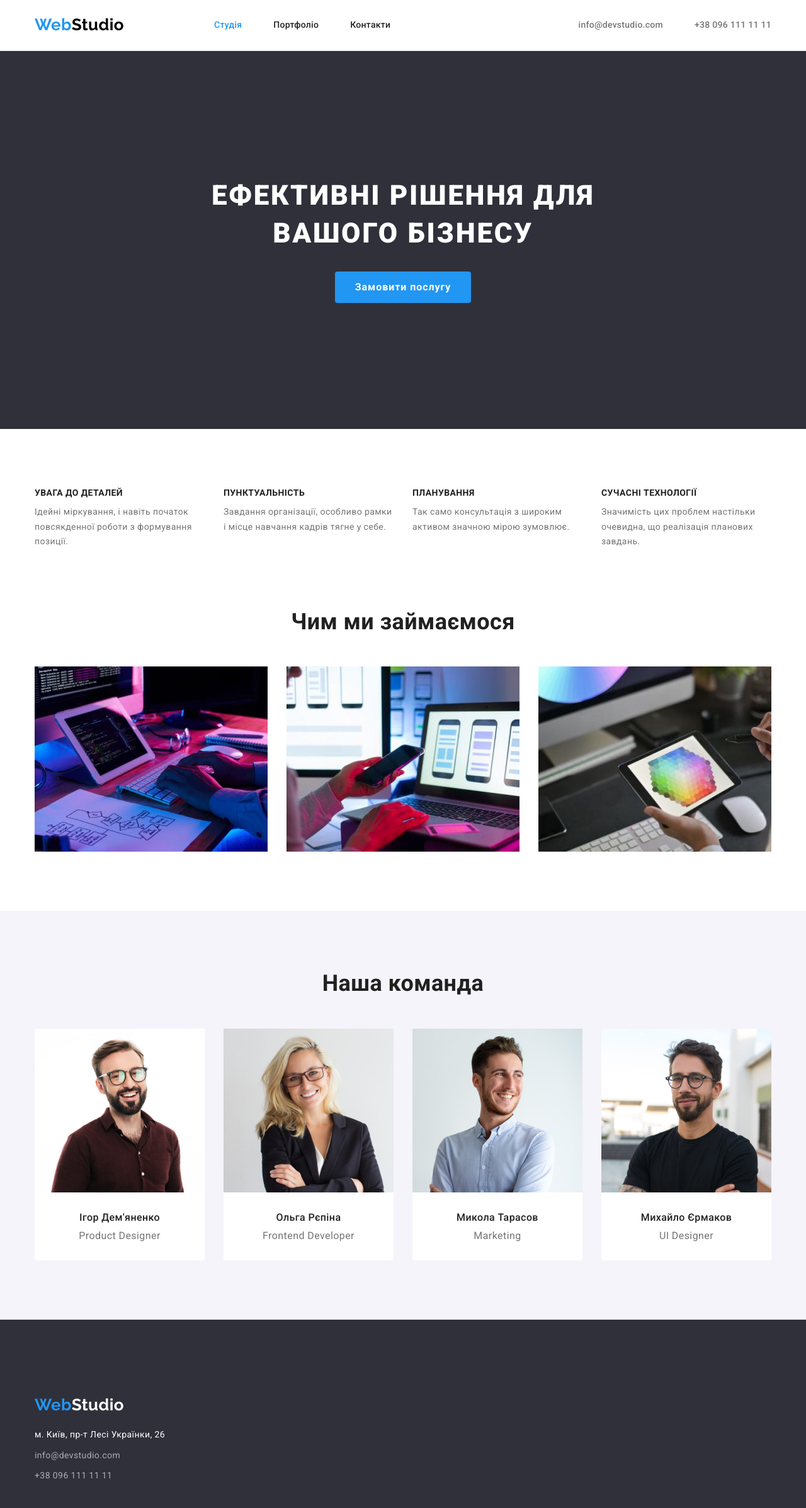
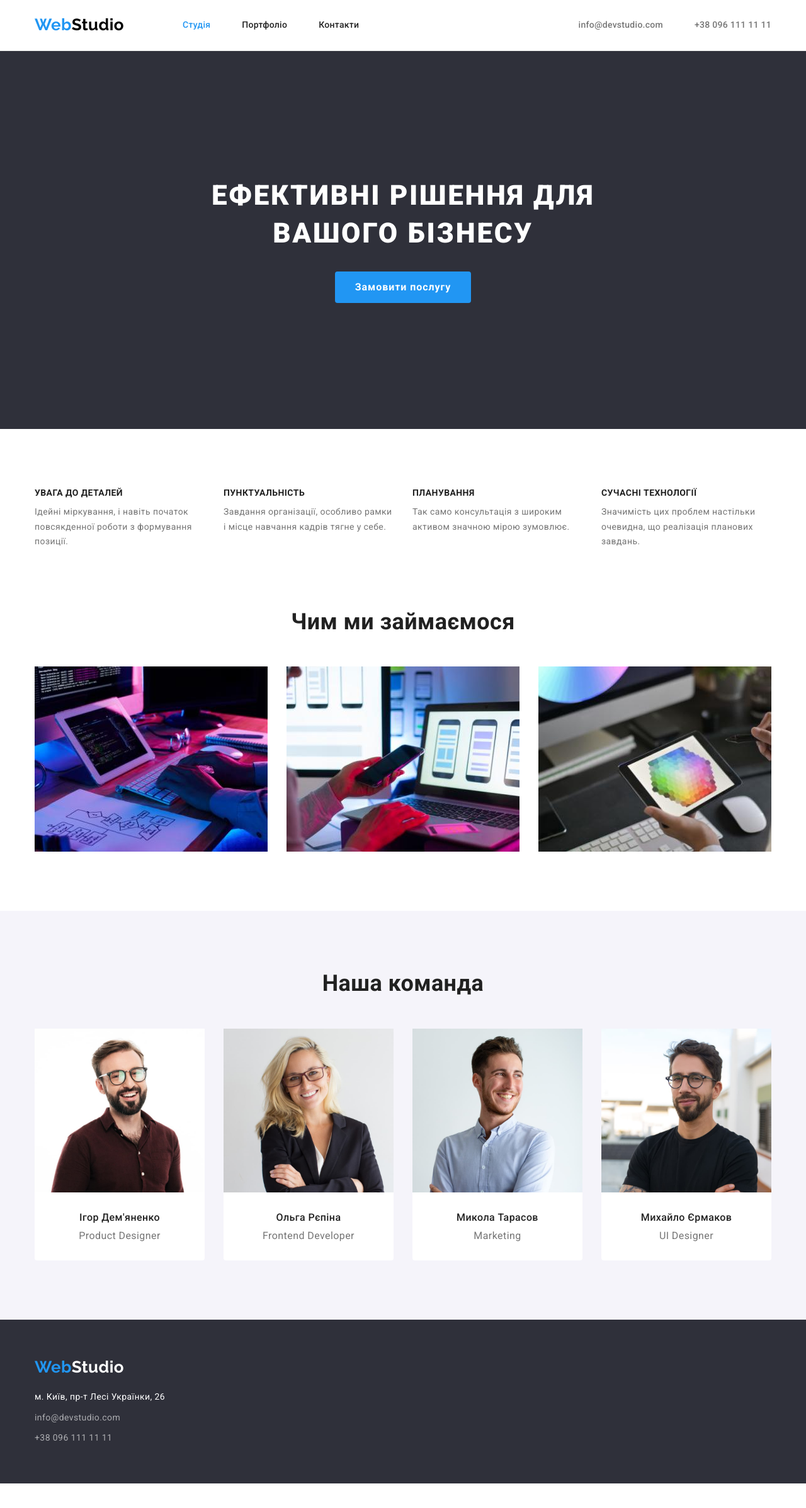
Before and after one commit to Borysevych/goit-markup-hw-03, a plain HTML site: page index.html in a window 1280 px wide. Shown: the whole page at 63% size. After the commit the page ends 2355 px from the top, so only its background shows below. Drawn offline with nearby package versions, Linux system fonts and the light colour scheme.

Commit message:
Homework 3. Final
After last last changes.

```diff
--- a/css/styles.css
+++ b/css/styles.css
@@ -61,6 +61,10 @@ img{
     margin-left: 93px;
 }
 
+.list-link{
+    margin-left: 50px;
+}
+
 .logo{
     color: var(--activ-color);
     font-family: 'Raleway', sans-serif;
@@ -116,7 +120,6 @@ color: var(--activ-color);
     display: block;
     padding-top: 32px;
     padding-bottom: 32px;
-    margin-left: 50px;
 }
 
 .contacts{
@@ -262,8 +265,6 @@ color: var(--activ-color);
 
 .footer .container{
     display: block;
-    padding-top: 60px;
-    padding-bottom: 60px;
 }
 
 .logo-f{
--- a/index.html
+++ b/index.html
@@ -18,13 +18,13 @@
             <nav>
                 <ul class="menu-nav list">
                     <li><a href="./index.html" class="link current">Студія</a></li>
-                    <li><a href="./portfolio.html" class="link">Портфоліо</a></li>
-                    <li><a href="" class="link">Контакти</a></li>
+                    <li class="list-link"><a href="./portfolio.html" class="link">Портфоліо</a></li>
+                    <li class="list-link"><a href="" class="link">Контакти</a></li>
                 </ul>
             </nav>
             <ul class="contacts list">
                 <li><a href="mailto:info@devstudio.com" class="contacts-link">info@devstudio.com</a></li>
-                <li><a href="tel:+380961111111" class="contacts-link">+38 096 111 11 11</a></li>
+                <li class="list-link"><a href="tel:+380961111111" class="contacts-link">+38 096 111 11 11</a></li>
             </ul>
         </div>
     </header>
```
Also changed, not shown: portfolio.html (+3 -3 lines).
